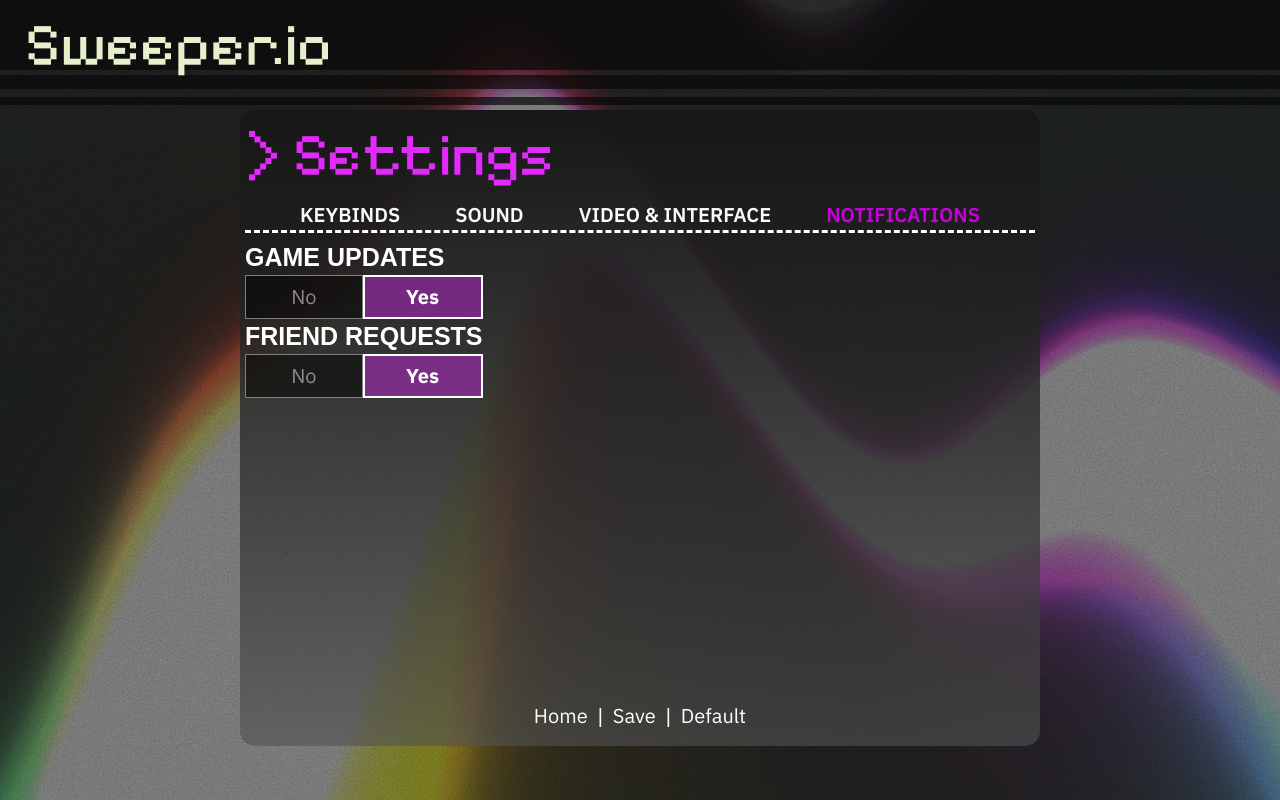
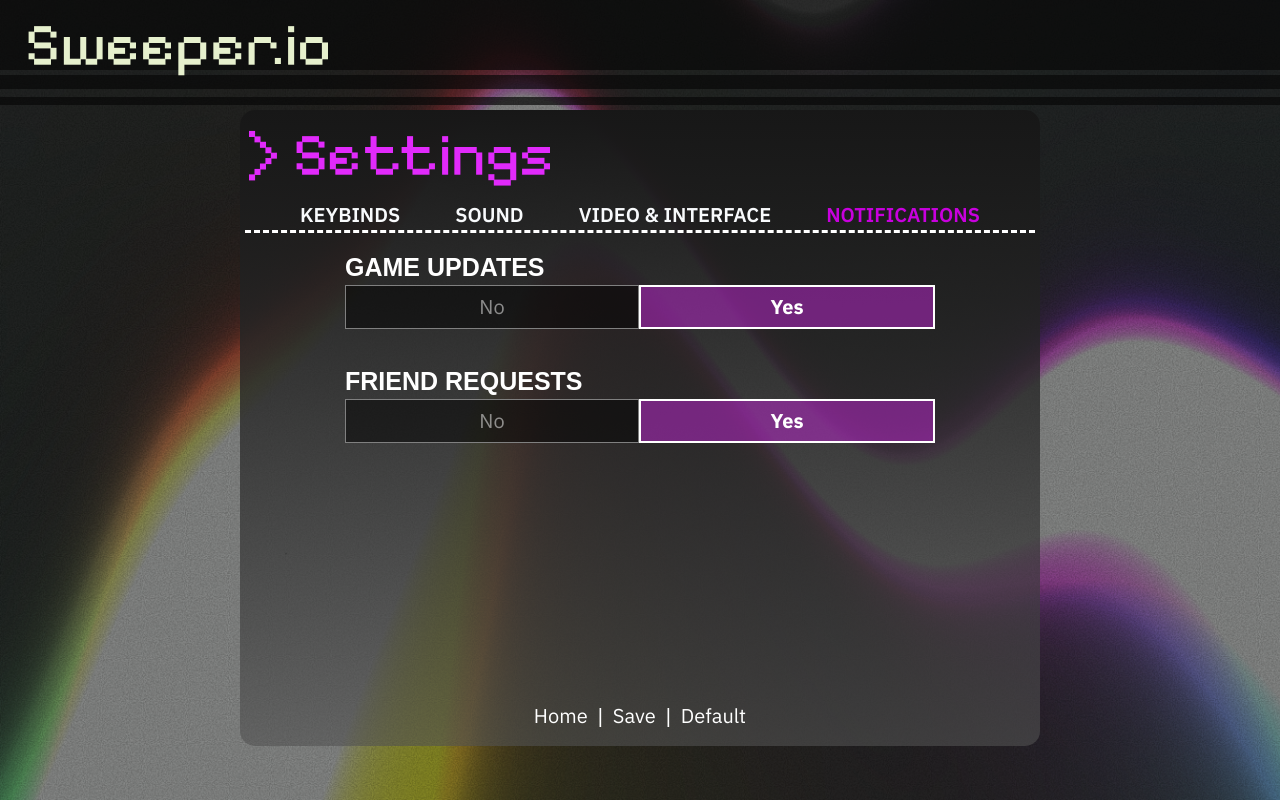
Before and after one commit to ClaraY05/cs35l-project-minesweeper, a React (Vite) app in the folder frontend/: page /settings/notifications in a window 1280 px wide. Built offline with nearby package versions, Linux system fonts and the light colour scheme.

Commit message:
Added styled components to notifs and video

```diff
--- a/frontend/src/pages/Settings/Notifications.tsx
+++ b/frontend/src/pages/Settings/Notifications.tsx
@@ -7,7 +7,7 @@ const Notifications = () => {
     const [notif, setNotif] = useLocalStorage("notif",DEFAULT_NOTIF);
     const update = (newChange:any) => setNotif((prev:any)=>({ ...prev, ...newChange}));
     return (
-        <div>
+        <div className="w-full flex flex-col gap-3 px-20">
             <Selector label="Game Updates" options={bool} value={notif.notif_game_updates} onChange={(e)=>update({notif_game_updates:e})}/>
             <Selector label="Friend Requests" options={bool} value={notif.notif_friend_req} onChange={(e)=>update({notif_friend_req:e})}/>
         </div>
--- a/frontend/src/pages/Settings/VideoInterface.tsx
+++ b/frontend/src/pages/Settings/VideoInterface.tsx
@@ -8,7 +8,7 @@ const VideoInterface = () => {
     const [video, setVideo] = useLocalStorage("video", DEFAULT_VIDEO);
     const update = (newChange:any) => setVideo((prev:any)=>({ ...prev, ...newChange}))
     return (
-        <div className="w-full flex flex-col gap-2 px-20">
+        <div className="w-full flex flex-col gap-3 px-20">
             <Selector label="Graphics" options={graphics} value={video.graphics} onChange={(e)=>update({graphics:e})}/>
             {/* <Checkbox label="Display Tag"/> */}
             <Checkbox label="Display Username" nowChecked={video.displayUsername} onChange={(e)=>update({displayUsername:e})}/>
--- a/frontend/src/pages/Settings/components/CommonSelector.tsx
+++ b/frontend/src/pages/Settings/components/CommonSelector.tsx
@@ -19,7 +19,7 @@ interface SelectorProps {
     useEffect(()=> {setSelected(value)},[value]); // sync child with parent if parent's value changed through other reasons
 
     return (
-      <div className="flex flex-col w-full">
+      <div className="flex flex-col w-full py-2">
         <div className="uppercase font-semibold text-xl">{label}</div>
         <div className="flex w-full">
           {options.map(option => (
```
